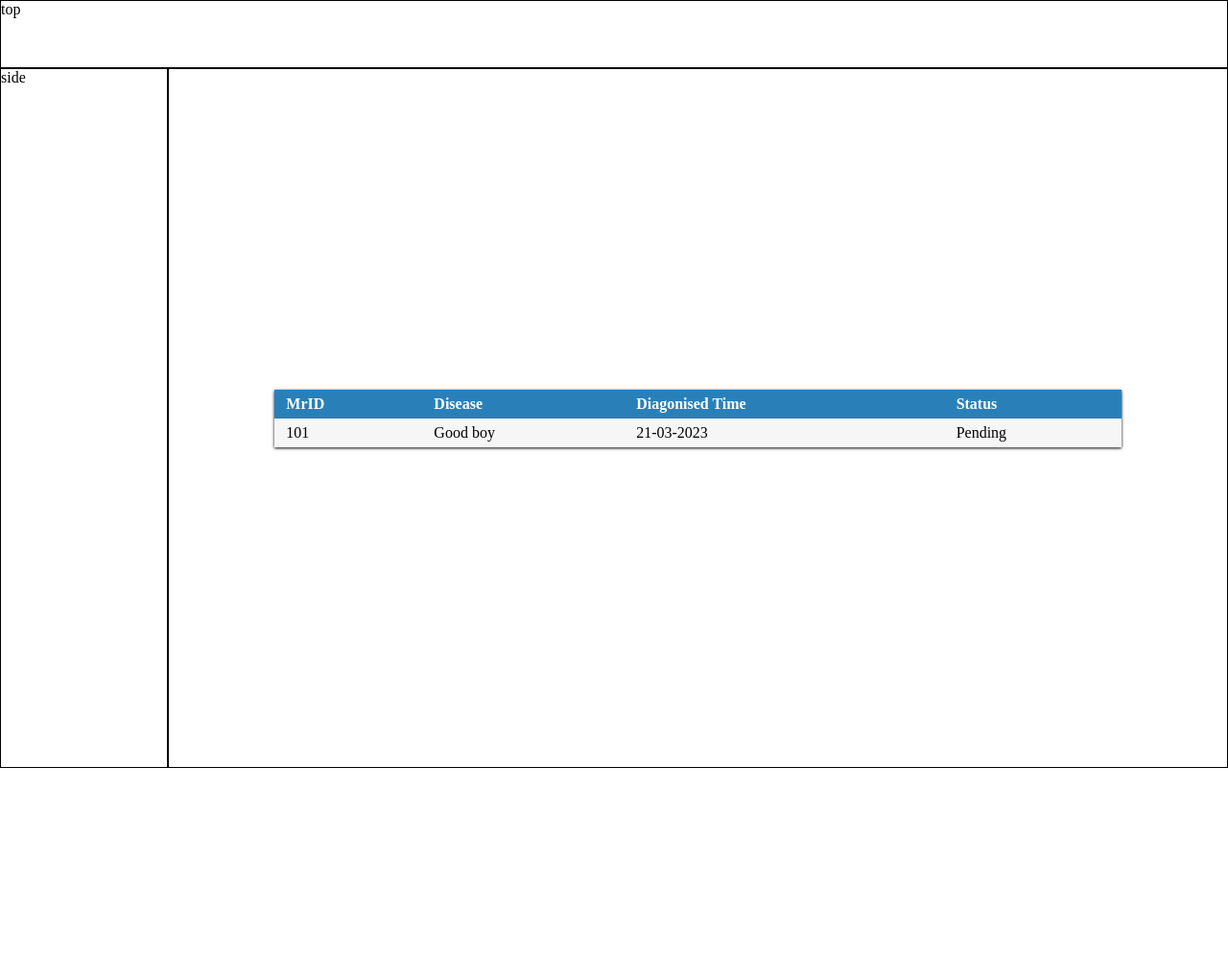
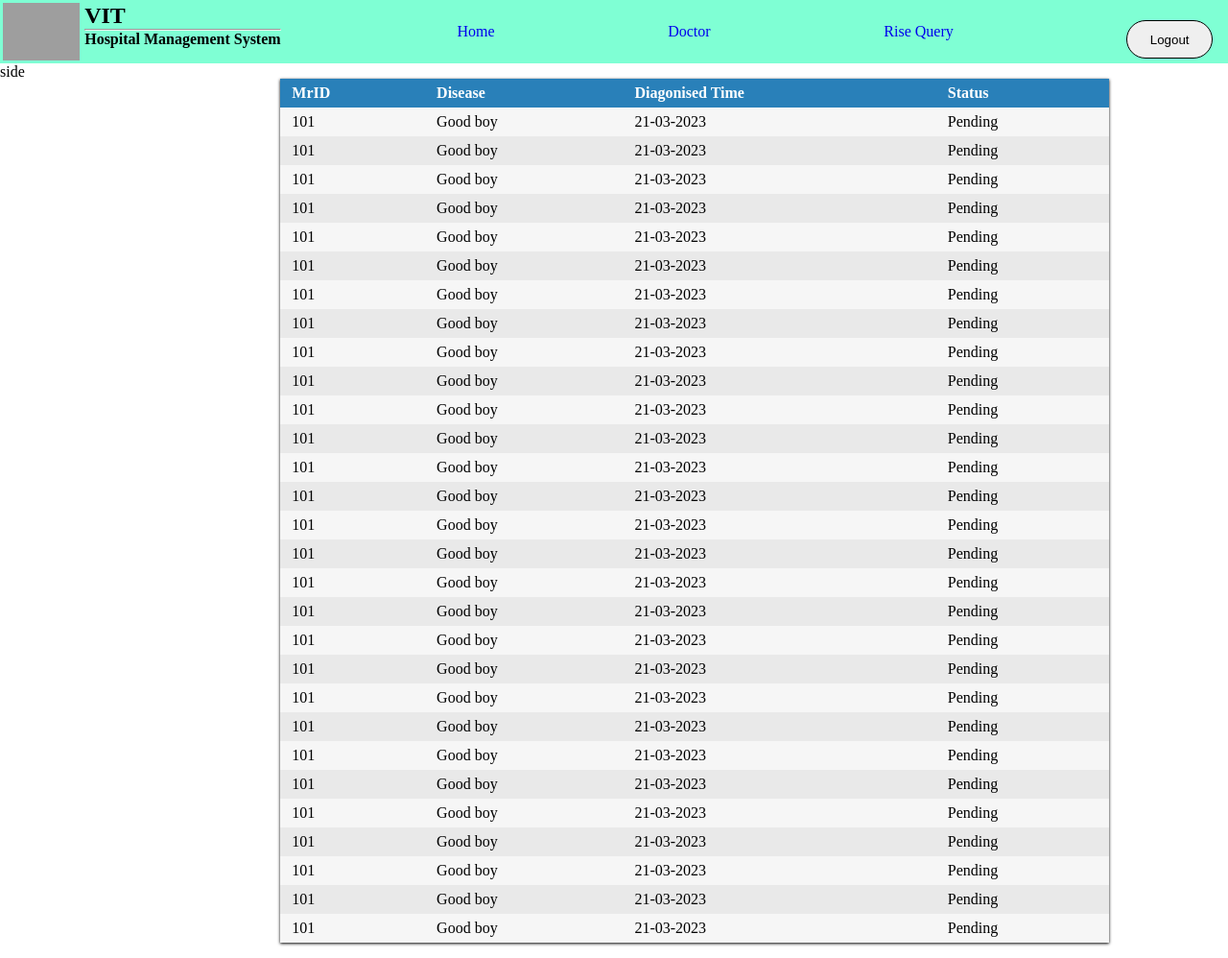
Before and after one commit to Mahii143/hospital-management, a PHP site: page / in a window 1280 px wide. Shown: the whole page at 96% size. Before the commit the page ends 800 px from the top, so only its background shows below. Run offline with PHP 8.4, Linux system fonts and the light colour scheme; grey boxes are pictures that could not be loaded.

Commit message:
merged top navbar

```diff
--- a/index.html
+++ b/index.html
@@ -4,7 +4,7 @@
 <head>
     <meta charset="UTF-8">
     <meta http-equiv="X-UA-Compatible" content="IE=edge">
-    <meta name="viewport" content="width=device-width, initial-scale=1.0">
+    <meta name="viewport" content="width=device-width, initial-scale=1">
     <title>Document</title>
     <link rel="stylesheet" href="style.css">
 </head>
@@ -12,7 +12,20 @@
 <body>
 
     <div class="top-header">
-        top
+        <div class="logo-content">
+            <img src="./logo-removebg-preview.png" style="background-color: antiquewhite;" width="80px" height="60px"
+                style="margin-top: .6vh;">
+            <div>
+                <h2>VIT</h2>
+                <hr>
+                <h4>Hospital Management System</h4>
+            </div>
+        </div>
+        <a href="#home">Home</a>
+        <a href="#doctor">Doctor</a>
+        <a href="./query.html">Rise Query</a>
+        <button class="logout">Logout</button>
+
     </div>
 
     <div class="side-header">
@@ -54,6 +67,482 @@
                     Pending
                 </div>
             </div>
+            <div class="row">
+                <div class="cell" data-title="mrid">
+                    101
+                </div>
+
+                <div class="cell" data-title="dname">
+                    Good boy
+                </div>
+
+                <div class="cell" data-title="dtime">
+                    21-03-2023
+                </div>
+
+                <div class="cell" data-title="status">
+                    Pending
+                </div>
+            </div>
+            <div class="row">
+                <div class="cell" data-title="mrid">
+                    101
+                </div>
+
+                <div class="cell" data-title="dname">
+                    Good boy
+                </div>
+
+                <div class="cell" data-title="dtime">
+                    21-03-2023
+                </div>
+
+                <div class="cell" data-title="status">
+                    Pending
+                </div>
+            </div>
+            <div class="row">
+                <div class="cell" data-title="mrid">
+                    101
+                </div>
+
+                <div class="cell" data-title="dname">
+                    Good boy
+                </div>
+
+                <div class="cell" data-title="dtime">
+                    21-03-2023
+                </div>
+
+                <div class="cell" data-title="status">
+                    Pending
+                </div>
+            </div>
+            <div class="row">
+                <div class="cell" data-title="mrid">
+                    101
+                </div>
+
+                <div class="cell" data-title="dname">
+                    Good boy
+                </div>
+
+                <div class="cell" data-title="dtime">
+                    21-03-2023
+                </div>
+
+                <div class="cell" data-title="status">
+                    Pending
+                </div>
+            </div>
+            <div class="row">
+                <div class="cell" data-title="mrid">
+                    101
+                </div>
+
+                <div class="cell" data-title="dname">
+                    Good boy
+                </div>
+
+                <div class="cell" data-title="dtime">
+                    21-03-2023
+                </div>
+
+                <div class="cell" data-title="status">
+                    Pending
+                </div>
+            </div>
+            <div class="row">
+                <div class="cell" data-title="mrid">
+                    101
+                </div>
+
+                <div class="cell" data-title="dname">
+                    Good boy
+                </div>
+
+                <div class="cell" data-title="dtime">
+                    21-03-2023
+                </div>
+
+                <div class="cell" data-title="status">
+                    Pending
+                </div>
+            </div>
+            <div class="row">
+                <div class="cell" data-title="mrid">
+                    101
+                </div>
+
+                <div class="cell" data-title="dname">
+                    Good boy
+                </div>
+
+                <div class="cell" data-title="dtime">
+                    21-03-2023
+                </div>
+
+                <div class="cell" data-title="status">
+                    Pending
+                </div>
+            </div>
+            <div class="row">
+                <div class="cell" data-title="mrid">
+                    101
+                </div>
+
+                <div class="cell" data-title="dname">
+                    Good boy
+                </div>
+
+                <div class="cell" data-title="dtime">
+                    21-03-2023
+                </div>
+
+                <div class="cell" data-title="status">
+                    Pending
+                </div>
+            </div>
+            <div class="row">
+                <div class="cell" data-title="mrid">
+                    101
+                </div>
+
+                <div class="cell" data-title="dname">
+                    Good boy
+                </div>
+
+                <div class="cell" data-title="dtime">
+                    21-03-2023
+                </div>
+
+                <div class="cell" data-title="status">
+                    Pending
+                </div>
+            </div>
+            <div class="row">
+                <div class="cell" data-title="mrid">
+                    101
+                </div>
+
+                <div class="cell" data-title="dname">
+                    Good boy
+                </div>
+
+                <div class="cell" data-title="dtime">
+                    21-03-2023
+                </div>
+
+                <div class="cell" data-title="status">
+                    Pending
+                </div>
+            </div>
+            <div class="row">
+                <div class="cell" data-title="mrid">
+                    101
+                </div>
+
+                <div class="cell" data-title="dname">
+                    Good boy
+                </div>
+
+                <div class="cell" data-title="dtime">
+                    21-03-2023
+                </div>
+
+                <div class="cell" data-title="status">
+                    Pending
+                </div>
+            </div>
+            <div class="row">
+                <div class="cell" data-title="mrid">
+                    101
+                </div>
+
+                <div class="cell" data-title="dname">
+                    Good boy
+                </div>
+
+                <div class="cell" data-title="dtime">
+                    21-03-2023
+                </div>
+
+                <div class="cell" data-title="status">
+                    Pending
+                </div>
+            </div>
+            <div class="row">
+                <div class="cell" data-title="mrid">
+                    101
+                </div>
+
+                <div class="cell" data-title="dname">
+                    Good boy
+                </div>
+
+                <div class="cell" data-title="dtime">
+                    21-03-2023
+                </div>
+
+                <div class="cell" data-title="status">
+                    Pending
+                </div>
+            </div>
+            <div class="row">
+                <div class="cell" data-title="mrid">
+                    101
+                </div>
+
+                <div class="cell" data-title="dname">
+                    Good boy
+                </div>
+
+                <div class="cell" data-title="dtime">
+                    21-03-2023
+                </div>
+
+                <div class="cell" data-title="status">
+                    Pending
+                </div>
+            </div>
+            <div class="row">
+                <div class="cell" data-title="mrid">
+                    101
+                </div>
+
+                <div class="cell" data-title="dname">
+                    Good boy
+                </div>
+
+                <div class="cell" data-title="dtime">
+                    21-03-2023
+                </div>
+
+                <div class="cell" data-title="status">
+                    Pending
+                </div>
+            </div>
+            <div class="row">
+                <div class="cell" data-title="mrid">
+                    101
+                </div>
+
+                <div class="cell" data-title="dname">
+                    Good boy
+                </div>
+
+                <div class="cell" data-title="dtime">
+                    21-03-2023
+                </div>
+
+                <div class="cell" data-title="status">
+                    Pending
+                </div>
+            </div>
+            <div class="row">
+                <div class="cell" data-title="mrid">
+                    101
+                </div>
+
+                <div class="cell" data-title="dname">
+                    Good boy
+                </div>
+
+                <div class="cell" data-title="dtime">
+                    21-03-2023
+                </div>
+
+                <div class="cell" data-title="status">
+                    Pending
+                </div>
+            </div>
+            <div class="row">
+                <div class="cell" data-title="mrid">
+                    101
+                </div>
+
+                <div class="cell" data-title="dname">
+                    Good boy
+                </div>
+
+                <div class="cell" data-title="dtime">
+                    21-03-2023
+                </div>
+
+                <div class="cell" data-title="status">
+                    Pending
+                </div>
+            </div>
+            <div class="row">
+                <div class="cell" data-title="mrid">
+                    101
+                </div>
+
+                <div class="cell" data-title="dname">
+                    Good boy
+                </div>
+
+                <div class="cell" data-title="dtime">
+                    21-03-2023
+                </div>
+
+                <div class="cell" data-title="status">
+                    Pending
+                </div>
+            </div>
+            <div class="row">
+                <div class="cell" data-title="mrid">
+                    101
+                </div>
+
+                <div class="cell" data-title="dname">
+                    Good boy
+                </div>
+
+                <div class="cell" data-title="dtime">
+                    21-03-2023
+                </div>
+
+                <div class="cell" data-title="status">
+                    Pending
+                </div>
+            </div>
+            <div class="row">
+                <div class="cell" data-title="mrid">
+                    101
+                </div>
+
+                <div class="cell" data-title="dname">
+                    Good boy
+                </div>
+
+                <div class="cell" data-title="dtime">
+                    21-03-2023
+                </div>
+
+                <div class="cell" data-title="status">
+                    Pending
+                </div>
+            </div>
+            <div class="row">
+                <div class="cell" data-title="mrid">
+                    101
+                </div>
+
+                <div class="cell" data-title="dname">
+                    Good boy
+                </div>
+
+                <div class="cell" data-title="dtime">
+                    21-03-2023
+                </div>
+
+                <div class="cell" data-title="status">
+                    Pending
+                </div>
+            </div>
+            <div class="row">
+                <div class="cell" data-title="mrid">
+                    101
+                </div>
+
+                <div class="cell" data-title="dname">
+                    Good boy
+                </div>
+
+                <div class="cell" data-title="dtime">
+                    21-03-2023
+                </div>
+
+                <div class="cell" data-title="status">
+                    Pending
+                </div>
+            </div>
+            <div class="row">
+                <div class="cell" data-title="mrid">
+                    101
+                </div>
+
+                <div class="cell" data-title="dname">
+                    Good boy
+                </div>
+
+                <div class="cell" data-title="dtime">
+                    21-03-2023
+                </div>
+
+                <div class="cell" data-title="status">
+                    Pending
+                </div>
+            </div>
+            <div class="row">
+                <div class="cell" data-title="mrid">
+                    101
+                </div>
+
+                <div class="cell" data-title="dname">
+                    Good boy
+                </div>
+
+                <div class="cell" data-title="dtime">
+                    21-03-2023
+                </div>
+
+                <div class="cell" data-title="status">
+                    Pending
+                </div>
+            </div>
+            <div class="row">
+                <div class="cell" data-title="mrid">
+                    101
+                </div>
+
+                <div class="cell" data-title="dname">
+                    Good boy
+                </div>
+
+                <div class="cell" data-title="dtime">
+                    21-03-2023
+                </div>
+
+                <div class="cell" data-title="status">
+                    Pending
+                </div>
+            </div>
+            <div class="row">
+                <div class="cell" data-title="mrid">
+                    101
+                </div>
+
+                <div class="cell" data-title="dname">
+                    Good boy
+                </div>
+
+                <div class="cell" data-title="dtime">
+                    21-03-2023
+                </div>
+
+                <div class="cell" data-title="status">
+                    Pending
+                </div>
+            </div>
+            <div class="row">
+                <div class="cell" data-title="mrid">
+                    101
+                </div>
+
+                <div class="cell" data-title="dname">
+                    Good boy
+                </div>
+
+                <div class="cell" data-title="dtime">
+                    21-03-2023
+                </div>
+
+                <div class="cell" data-title="status">
+                    Pending
+                </div>
+            </div>
 
         </div>
     </div>
--- a/style.css
+++ b/style.css
@@ -10,10 +10,12 @@
 
 body {
     height: 100vh;
-    width: 100vw;
     display: grid;
     grid-template-areas:
         'toph toph toph toph toph toph'
+        'sideh mainh mainh mainh mainh mainh'
+        'sideh mainh mainh mainh mainh mainh'
+        'sideh mainh mainh mainh mainh mainh'
         'sideh mainh mainh mainh mainh mainh'
         'sideh mainh mainh mainh mainh mainh'
         'sideh mainh mainh mainh mainh mainh'
@@ -32,20 +34,21 @@ body {
 
 .top-header {
     grid-area: toph;
-    /* height: 20%; */
+    height: max-content;
 }
+
 .side-header {
     grid-area: sideh;
 }
+
 .main {
     grid-area: mainh;
     display: flex;
     justify-content: center;
     align-items: center;
+    padding: 1rem;
 }
-body > div {
-    border: 1px solid black;
-}
+
 
 /* dashboard ends*/
 
@@ -151,10 +154,94 @@ body > div {
 
 
 .med-btn {
-    border:1px solid #015288;
+    border: 1px solid #015288;
     background-color: #2980b9;
     color: white;
     padding: 1rem 2rem;
     margin: 1rem;
     box-shadow: 0 0 5px 0 black;
 }
+
+
+/* header starts */
+
+.top-header {
+    position: sticky;
+    background-color: aquamarine;
+    display: flex;
+    align-items: center;
+    justify-content: space-between;
+}
+
+#pro-des {
+    width: 20vw;
+    height: 15vh;
+    margin-top: -10vh;
+    margin-left: 33vh;
+    border: 1px solid black;
+}
+
+#problem {
+    margin-left: 13vh;
+    margin-top: 5vh;
+    height: 5vh;
+    width: 15vw;
+}
+
+.lab-1 {
+    margin-left: 6vh;
+}
+
+.lab-2 {
+    margin-top: 10vh;
+    margin-left: 2vh;
+}
+
+.lab-2,
+.lab-1 {
+    font-family: 'Franklin Gothic Medium';
+    font-size: larger;
+}
+
+.rise {
+    border-radius: 2vh;
+    width: 40vw;
+    margin-left: 55vh;
+    height: 45vh;
+    margin-top: 30vh;
+    border: 2px solid black;
+}
+
+.logo-content {
+    display: flex;
+    justify-content: left;
+    padding: 0.2rem;
+    height: 80%;
+    gap: 5px;
+}
+
+.nav-bar {
+    display: flex;
+    justify-content: space-between;
+}
+
+a {
+    text-decoration: none;
+}
+
+.sub {
+    margin-left: 30vh;
+    margin-top: 4.5vh;
+}
+
+button {
+    margin-top: 2vh;
+    width: 7vw;
+    height: 5vh;
+    color: black;
+    margin-right: 2vh;
+    border-radius: 2vw;
+    border: 1px solid black;
+}
+
+/* header ends */
```
Lines whose indentation alone changed are shown as unchanged.
